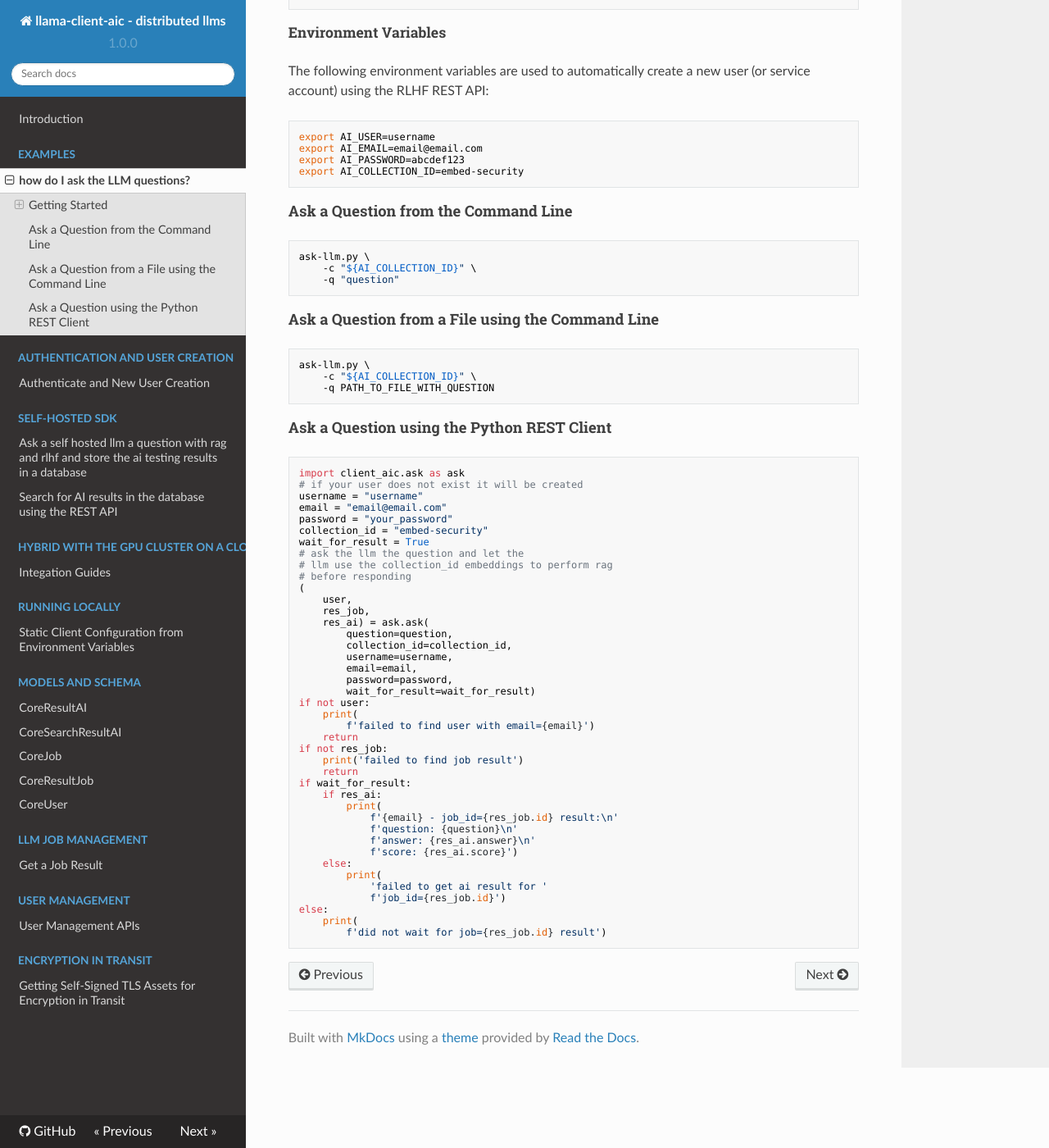
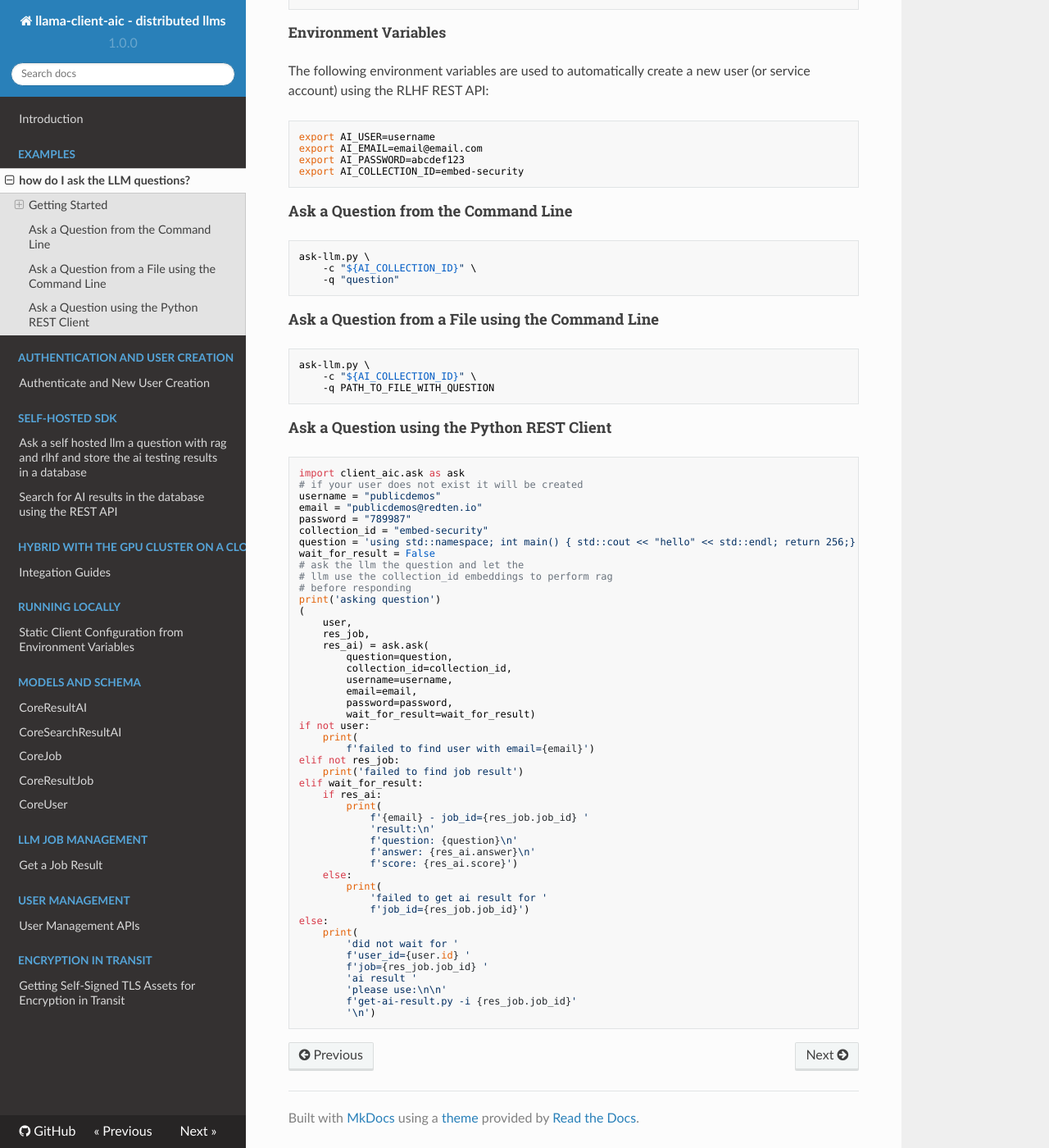
Before and after one commit to redten-ai/llama-client-aic, an MkDocs documentation site: the page built from docs/examples/how-do-I-ask-the-LLM-questions?.md, in a window 1280 px wide and 1400 px high, scrolled down 320 px. Shown: the whole window at 82% size. Built offline with MkDocs 1.6.1, drawn with Linux system fonts in a browser that asks for light colours; nearby versions of some CDN libraries.

Commit message:
syncing latest python code example for asking a question on readthedocs https://llama-client-aic.readthedocs.io/en/latest/examples/how-do-I-ask-the-LLM-questions%3F/

````diff
--- a/docs/examples/how-do-I-ask-the-LLM-questions?.md
+++ b/docs/examples/how-do-I-ask-the-LLM-questions?.md
@@ -42,14 +42,16 @@ ask-llm.py \
 ```python
 import client_aic.ask as ask
 # if your user does not exist it will be created
-username = "username"
-email = "email@email.com"
-password = "your_password"
+username = "publicdemos"
+email = "publicdemos@redten.io"
+password = "789987"
 collection_id = "embed-security"
-wait_for_result = True
+question = 'using std::namespace; int main() { std::cout << "hello" << std::endl; return 256;}'
+wait_for_result = False
 # ask the llm the question and let the
 # llm use the collection_id embeddings to perform rag
 # before responding
+print('asking question')
 (
     user,
     res_job,
@@ -63,22 +65,27 @@ wait_for_result = True
 if not user:
     print(
         f'failed to find user with email={email}')
-    return
-if not res_job:
+elif not res_job:
     print('failed to find job result')
-    return
-if wait_for_result:
+elif wait_for_result:
     if res_ai:
         print(
-            f'{email} - job_id={res_job.id} result:\n'
+            f'{email} - job_id={res_job.job_id} '
+            'result:\n'
             f'question: {question}\n'
             f'answer: {res_ai.answer}\n'
             f'score: {res_ai.score}')
     else:
         print(
             'failed to get ai result for '
-            f'job_id={res_job.id}')
+            f'job_id={res_job.job_id}')
 else:
     print(
-        f'did not wait for job={res_job.id} result')
+        'did not wait for '
+        f'user_id={user.id} '
+        f'job={res_job.job_id} '
+        'ai result '
+        'please use:\n\n'
+        f'get-ai-result.py -i {res_job.job_id}'
+        '\n')
 ```
````
